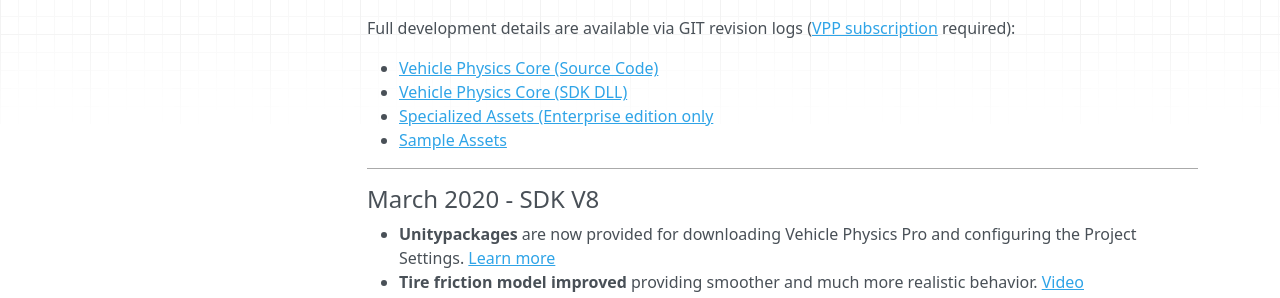
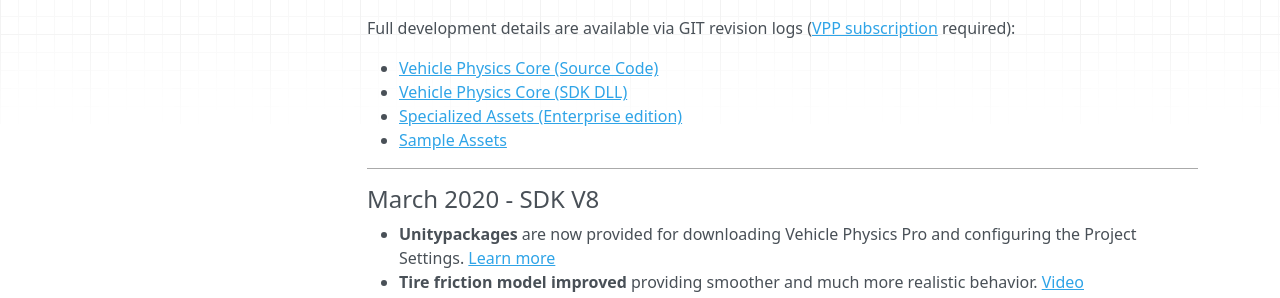
Before and after one commit to EdyJ/vehicle-physics-docs, an MkDocs documentation site: the page built from docs/about/changelog.md, in a window 1280 px wide and 900 px high. Shown: the part 182-480 px from the top of the window. Built offline with MkDocs 1.6.1, drawn with Linux system fonts in a browser that asks for light colours; nearby versions of some CDN libraries; library files that are not in the unit come from our copies.

Commit message:
Minor amendments

```diff
--- a/docs/about/changelog.md
+++ b/docs/about/changelog.md
@@ -7,7 +7,7 @@
 
 - [Vehicle Physics Core (Source Code)](http://projects.edy.es/trac/edy_vehicle-physics-core/log/)
 - [Vehicle Physics Core (SDK DLL)](http://projects.edy.es/trac/edy_vehicle-physics-pro-sdk/log/)
-- [Specialized Assets (Enterprise edition only](http://projects.edy.es/trac/edy_vehicle-physics-specialized-assets/log/)
+- [Specialized Assets (Enterprise edition)](http://projects.edy.es/trac/edy_vehicle-physics-specialized-assets/log/)
 - [Sample Assets](http://projects.edy.es/trac/edy_vehicle-physics-sample-assets/log/)
 
 <hr>
```
Also changed, not shown: docs/user-guide/setting-up-vpp.md (+1 -1 lines).
